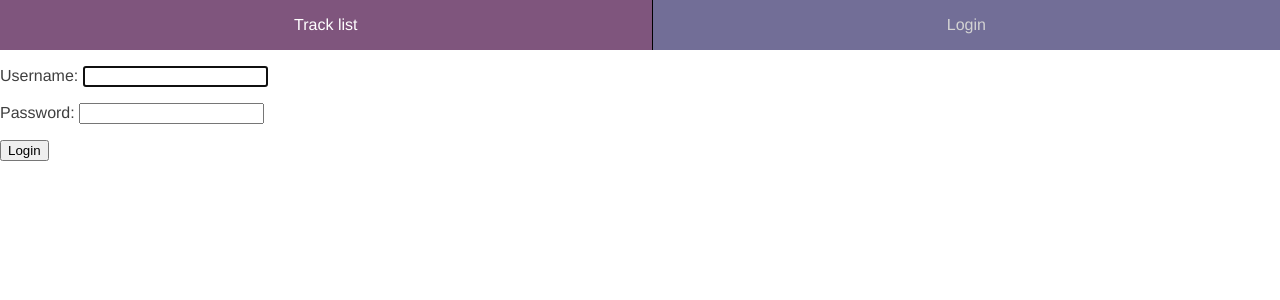
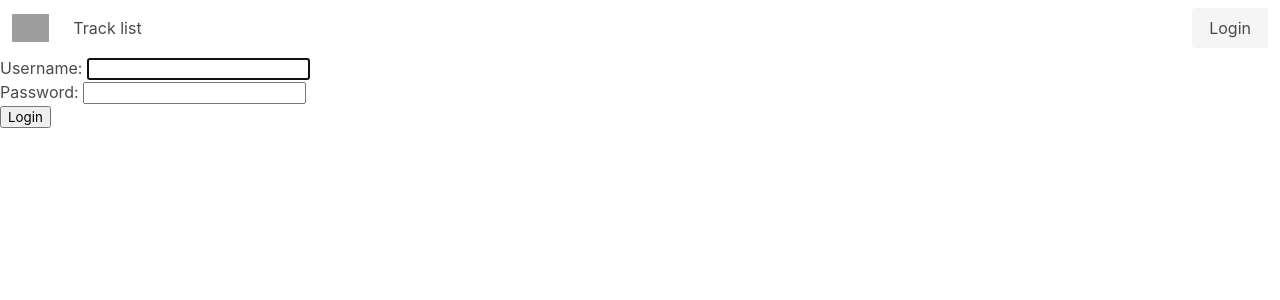
Before and after one commit to martinlehoux/django_bike, a Django app: page /accounts/login/ in a window 1280 px wide. Shown: the top 300 px of the page. Run offline with Django 3.2, Linux system fonts and the light colour scheme; parts of the project's set-up code (start-up, migrations or seed data) failed here and were passed over; some libraries are stand-ins or nearby versions; grey boxes are pictures that could not be loaded.

Commit message:
feat - Use Bulma CSS for navbar

```diff
--- a/django_bike/urls.py
+++ b/django_bike/urls.py
@@ -7,7 +7,7 @@ from django.views.generic.base import RedirectView
 urlpatterns = [
     path("admin/", admin.site.urls),
     path("accounts/", include("django.contrib.auth.urls")),
-    path("", RedirectView.as_view(url="track/", permanent=False)),
+    path("", RedirectView.as_view(url="track/", permanent=False), name="index"),
     path("track/", include("apps.track.urls")),
 ]
 
--- a/templates/base.html
+++ b/templates/base.html
@@ -6,19 +6,18 @@
   <meta charset="UTF-8">
   <meta name="viewport" content="width=device-width, initial-scale=1.0">
   <title>Django Bikes</title>
-  <script src="https://cdn.plot.ly/plotly-latest.min.js"></script>
   <link
     rel="stylesheet"
-    href="https://cdnjs.cloudflare.com/ajax/libs/font-awesome/5.12.0-2/css/all.min.css"
-    integrity="sha256-46r060N2LrChLLb5zowXQ72/iKKNiw/lAmygmHExk/o="
+    href="https://cdnjs.cloudflare.com/ajax/libs/bulma/0.9.0/css/bulma.min.css"
+    integrity="sha256-aPeK/N8IHpHsvPBCf49iVKMdusfobKo2oxF8lRruWJg="
     crossorigin="anonymous"
   />
-  <link rel="stylesheet" href="{% static 'css/base.css' %}">
   <link rel="shortcut icon" href="{% static 'favicon.ico' %}" type="image/x-icon">
 </head>
 <body>
   {% include 'navbar.html' %}
   {% block content %}
   {% endblock content %}
+  <script src="https://cdn.plot.ly/plotly-latest.min.js"></script>
 </body>
 </html>
--- a/templates/navbar.html
+++ b/templates/navbar.html
@@ -1,16 +1,41 @@
 {% load static %}
 
-<link rel="stylesheet" href="{% static 'css/navbar.css' %}">
-<nav>
-  <a href="{% url 'track-list' %}">Track list</a>
+<nav class="navbar" role="navigation" aria-label="main navigation">
+  <div class="navbar-brand">
+    <a href="{% url 'index' %}" class="navbar-item">
+      <img src="{% static 'images/bike.png' %}" alt="">
+    </a>
+    <a
+      role="button" class="navbar-burger burger"
+      aria-label="menu" aria-expanded="false" data-target="navbar-main"
+    >
+      <span aria-hidden="true"></span>
+      <span aria-hidden="true"></span>
+      <span aria-hidden="true"></span>
+    </a>
+  </div>
+
+  <div class="navbar-menu" id="navbar-main">
+    <div class="navbar-start">
+      <a class="navbar-item" href="{% url 'track-list' %}">Track list</a>
       {% if user.is_authenticated %}
-    <a href="{% url 'track-create' %}">Create new track</a>
+        <a class="navbar-item" href="{% url 'track-create' %}">Create new track</a>
         <span>Hello {{user.username}}</span>
         {% if user.is_staff %}
-      <a href="{% url 'admin:index' %}">Admin</a>
+          <a class="navbar-item" href="{% url 'admin:index' %}">Admin</a>
         {% endif %}
-    <a href="{% url 'logout' %}">Logout</a>
+      {% endif %}
+    </div>
+    <div class="navbar-end">
+      <div class="navbar-item">
+        <div class="buttons">
+          {% if user.is_authenticated %}
+            <a class="button is-light" href="{% url 'logout' %}">Logout</a>
           {% else %}
-    <a href="{% url 'login' %}">Login</a>
+            <a class="button is-light" href="{% url 'login' %}">Login</a>
           {% endif %}
+        </div>
+      </div>
+    </div>
+  </div>
 </nav>
```
Lines whose indentation alone changed are shown as unchanged.
